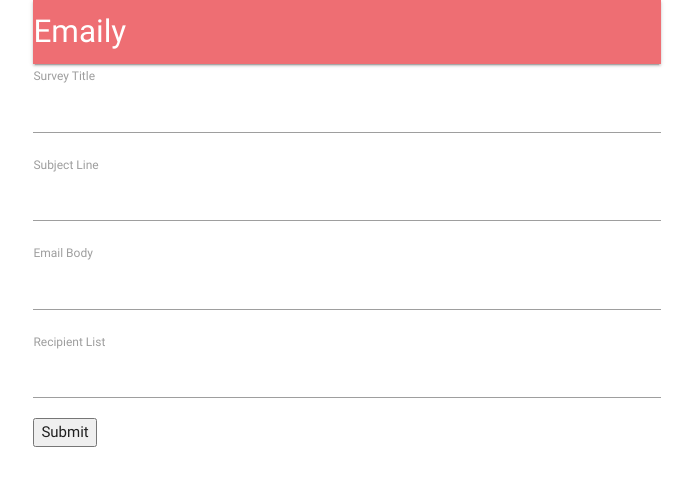
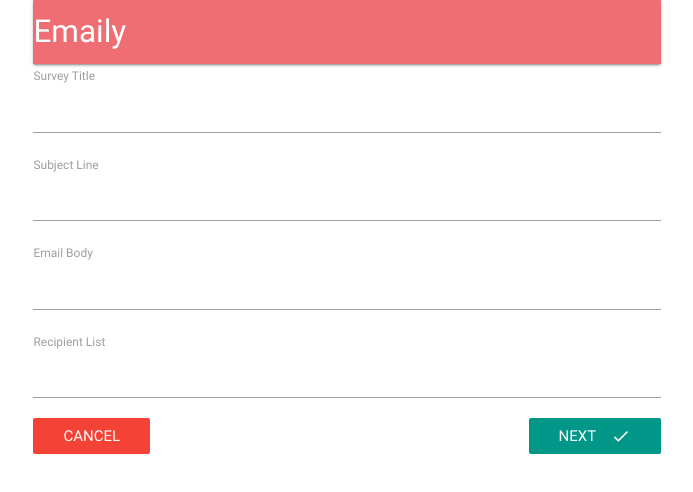
Before and after one commit to adsznzhang/ReactwithNode, a React (Create React App) app in the folder client/: page /surveys/new in a window 1280 px wide. Shown: the top 492 px of the page, without its empty margins (293-986 px from the left). Built offline with nearby package versions, Linux system fonts and the light colour scheme; no server answers.

Commit message:
Starting validation

```diff
--- a/client/src/components/surveys/SurveyField.js
+++ b/client/src/components/surveys/SurveyField.js
@@ -8,7 +8,6 @@
 //console.log(input)
 //}来把整个input对象传递给这个函数
 export default ({input, label}) => {
-    console.log(input);
   return (
     //...input作用是onBlur={input.onBlur} onFocus={input.onFocus}...
     <div>
--- a/client/src/components/surveys/SurveyForm.js
+++ b/client/src/components/surveys/SurveyForm.js
@@ -6,6 +6,7 @@
 import SurveyField from './SurveyField.js';
 // 用第三方库lodash来帮助迭代
 import _ from 'lodash';
+import { Link} from 'react-router-dom';
 
 
 const FIELDS = [
@@ -24,7 +25,6 @@
       return (<Field key={name} component={SurveyField} type="text" label={label} name={name} />);
     });
 
-
     /* return (
      *   //redux-form的Field组件可以来渲染我们自己创建的组件SurveyField,然后把Feild里面的方法对象也传递给这个组件
      *   <div>
@@ -42,15 +42,28 @@
       <div>
         <form onSubmit={this.props.handleSubmit(values => console.log(values))}>
           {this.renderFields()}
-          <button type="submit">Submit</button>
+          <Link to="/surveys" className="red btn-flat white-text">Cancel</Link>
+          <button className="teal btn-flat right white-text" type="submit">Next
+            <i className="material-icons right">done</i>
+          </button>
         </form>
       </div>
     )
   }
 }
 
+function validate(values){
+  const errors = {};
+
+  if(!values.title) {
+    errors.title = 'You must provide a title';
+  }
+
+  return errors;
+};
 
 //把 SurveyForm传递给reduxForm
 export default reduxForm({
+  validate: validate,
   form: 'surveyForm'
 })(SurveyForm);
--- a/client/src/reducers/authReducer.js
+++ b/client/src/reducers/authReducer.js
@@ -4,7 +4,7 @@
 
 export default function(state = null, action){
     //显示状态改变
-    console.log(action);
+   // console.log(action);
     switch(action.type){
     case FETCH_USER:
         return action.payload || false;
```
